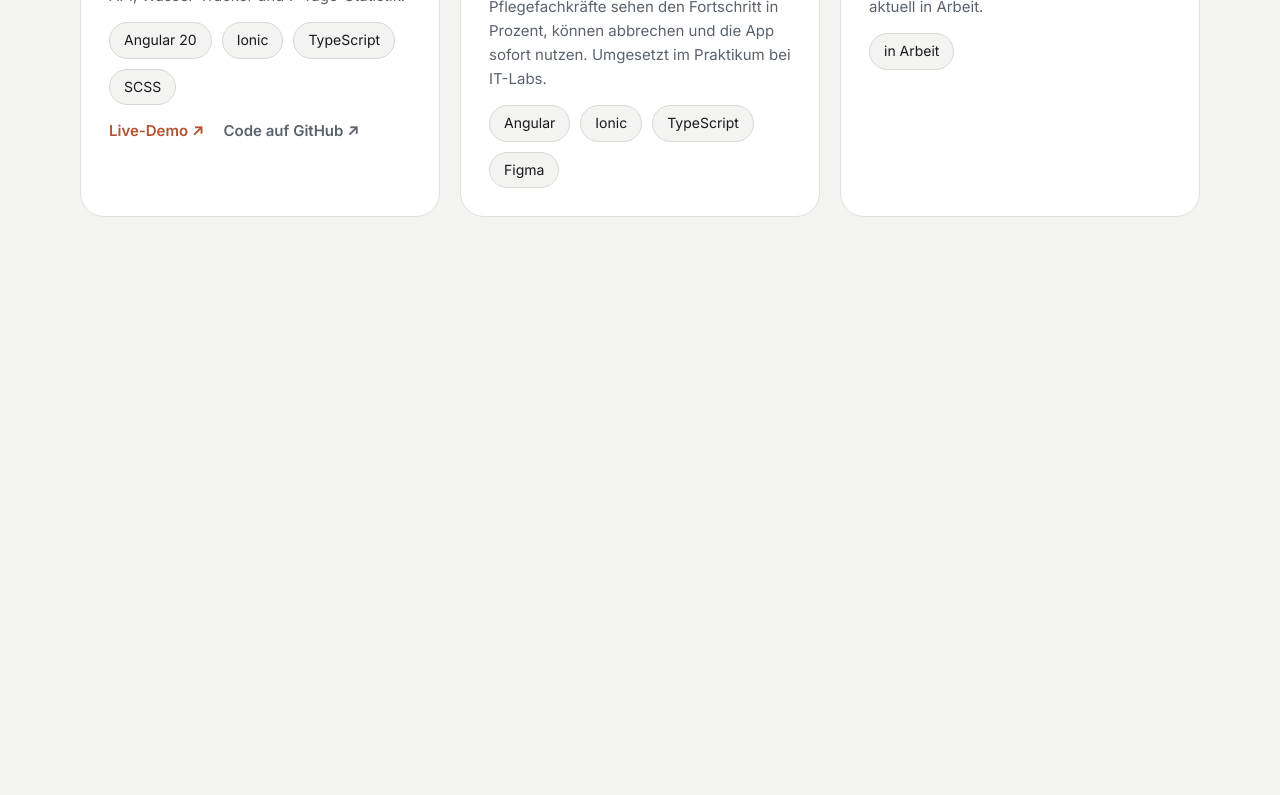
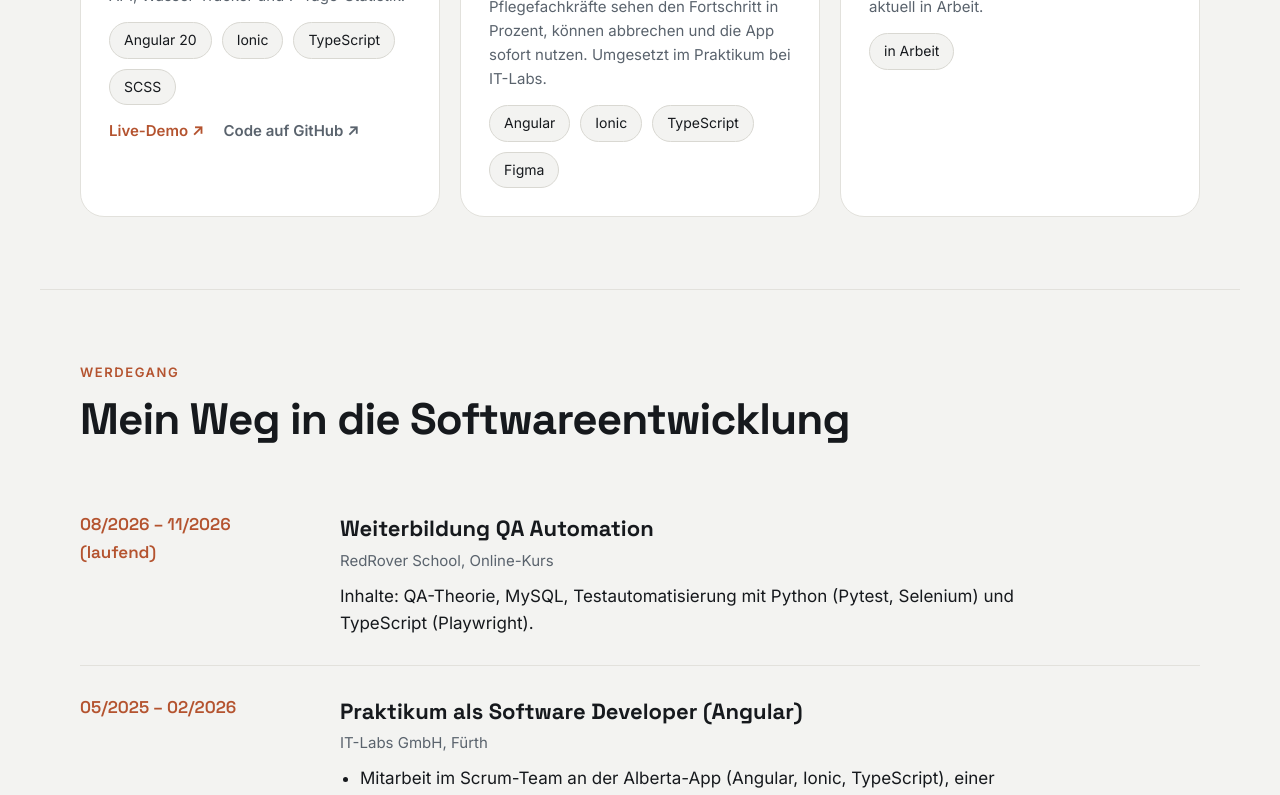
Before and after one commit to MarinaHusar/portfolio, an Angular app: page / in a window 1280 px wide. Shown: the part 2000-2795 px from the top of the page. Before the commit the page ends 2289 px from the top, so only its background shows below. Built offline with nearby package versions, Linux system fonts and the light colour scheme.

Commit message:
Werdegang komplett

```diff
--- a/src/app/app.html
+++ b/src/app/app.html
@@ -30,6 +30,7 @@
       <!-- hier kommt später der Avatar -->
     </div>
   </section>
+
   <section class="section" id="technologien">
     <p class="label">Technologien</p>
     <h2>Womit ich arbeite</h2>
@@ -46,6 +47,7 @@
       }
     </div>
   </section>
+
   <section class="section" id="projekte">
     <p class="label">Projekte</p>
     <h2>Was ich gebaut habe</h2>
@@ -79,6 +81,31 @@
       }
     </div>
   </section>
+
+  <section class="section" id="werdegang">
+    <p class="label">Werdegang</p>
+    <h2>Mein Weg in die Softwareentwicklung</h2>
+    <div class="timeline">
+      @for (item of stations; track item.title) {
+      <div class="station">
+        <div class="station-date">{{ item.date }}</div>
+        <div class="station-body">
+          <h3>{{ item.title }}</h3>
+          <p class="place">{{ item.place }}</p>
+          @if (item.text) {
+          <p class="text">{{ item.text }}</p>
+          } @if (item.points) {
+          <ul class="points">
+            @for (point of item.points; track point) {
+            <li>{{ point }}</li>
+            }
+          </ul>
+          }
+        </div>
+      </div>
+      }
+    </div>
+  </section>
 </main>
 
 <router-outlet />
--- a/src/app/app.scss
+++ b/src/app/app.scss
@@ -213,3 +213,56 @@ h2 {
     color: var(--muted);
   }
 }
+.timeline {
+  display: flex;
+  flex-direction: column;
+}
+
+.station {
+  display: flex;
+  flex-wrap: wrap;
+  gap: 12px 40px;
+  padding: 28px 0;
+  border-bottom: 1px solid var(--border);
+
+  &:last-child {
+    border-bottom: none;
+  }
+}
+
+.station-date {
+  flex: 0 0 220px;
+  font-family: "Space Grotesk", sans-serif;
+  font-weight: 600;
+  color: var(--accent);
+}
+
+.station-body {
+  flex: 1 1 360px;
+  min-width: 0;
+
+  h3 {
+    margin: 0;
+    font-size: 22px;
+  }
+
+  .place {
+    margin: 2px 0 10px;
+    font-size: 15px;
+    color: var(--muted);
+  }
+
+  .text {
+    margin: 0;
+    max-width: 680px;
+  }
+}
+
+.points {
+  margin: 0;
+  padding-left: 20px;
+  max-width: 680px;
+  display: flex;
+  flex-direction: column;
+  gap: 6px;
+}
--- a/src/app/app.ts
+++ b/src/app/app.ts
@@ -8,6 +8,14 @@ interface Project {
   demo?: string;
   code?: string;
   image?: string;
+}
+
+interface Station {
+  date: string;
+  title: string;
+  place: string;
+  text?: string;
+  points?: string[];
 }
 
 @Component({
@@ -87,4 +95,84 @@ export class App {
       tags: ["in Arbeit"],
     },
   ];
+  protected stations: Station[] = [
+    {
+      date: "08/2026 – 11/2026 (laufend)",
+      title: "Weiterbildung QA Automation",
+      place: "RedRover School, Online-Kurs",
+      text: "Inhalte: QA-Theorie, MySQL, Testautomatisierung mit Python (Pytest, Selenium) und TypeScript (Playwright).",
+    },
+    {
+      date: "05/2025 – 02/2026",
+      title: "Praktikum als Software Developer (Angular)",
+      place: "IT-Labs GmbH, Fürth",
+      points: [
+        "Mitarbeit im Scrum-Team an der Alberta-App (Angular, Ionic, TypeScript), einer produktiven Cross-Platform-App für Pflegefachkräfte (Web, Android, iOS): Entwicklung und Erweiterung von UI-Features sowie Analyse und Behebung von Bugs in der bestehenden Codebasis",
+        "Einheitliches Erscheinungsbild: Umsetzung von Figma-Designs (u. a. Synchronisationsbildschirm für verschiedene Geräte) in enger Abstimmung mit der Designerin; Nutzung und Erweiterung der Storybook-Komponentenbibliothek für einheitliche Darstellung und Benennung",
+        "Qualitätssicherung: Erstellung eines Testplans für eine Anwendung ohne bisherige systematische manuelle Tests; Feature-Tests und Release-Tests in der Staging-Umgebung auf Android, iOS und Web",
+        "Teamarbeit: Aufgaben als User Stories in Azure DevOps (Boards); Änderungen per Pull Request mit Code Review im Vier-Augen-Prinzip",
+        "IHK-Abschlussprojekt (80 Std.): Neugestaltung des Synchronisationsbildschirms der offlinefähigen App, der bisher keine Rückmeldung zum Stand und keine Abbruchmöglichkeit bot; vier selbst formulierte User Stories, Umsetzung nach Figma-Designs",
+        "Ergebnis: Pflegefachkräfte sehen den Fortschritt in Prozent in Echtzeit, können die Synchronisation abbrechen und die App sofort nutzen und erhalten Tipps in einer Infobox; Funktions- und Usability-Tests auf Android und iOS, Übergabe an IT-Labs, Dokumentation inkl. UML-Diagrammen, Präsentation und Verteidigung bei der IHK",
+      ],
+    },
+    {
+      date: "02/2024 – 02/2026",
+      title:
+        "Umschulung zur Fachinformatikerin für Anwendungsentwicklung (IHK)",
+      place: "GFN GmbH, Nürnberg",
+      text: "Schwerpunkte: Anwendungsentwicklung (objektorientierte Programmierung (OOP), Grundlagen Python und Java, Benutzerschnittstellen, kundenspezifische Anwendungen), Datenbanken und SQL, systemübergreifende Datenbereitstellung, IT-Sicherheit (Schutzbedarfsanalyse), Netzwerke und Dienste, Projektmanagement, UML-Modellierung, Fachenglisch, Serviceanfragen.",
+      points: [
+        "IHK-Abschlussprojekt: Entwicklung eines modernen Synchronisationsbildschirms für die Alberta-App (umgesetzt im Praktikum bei IT-Labs, Projektdokumentation inkl. User Stories, UML-Diagrammen und Präsentation) erfolgreich abgeschlossen",
+      ],
+    },
+    {
+      date: "12/2023 – 01/2024",
+      title: "Vorbereitungskurs IT-Umschulung",
+      place: "GFN GmbH, Nürnberg",
+      text: "Grundlagen der IT-Technik und Anwendungsentwicklung, Algorithmen, Netzwerke, digitale Sicherheit, IT-Service-Management.",
+    },
+    {
+      date: "10/2023 – 11/2023",
+      title: "Erprobungscenter für Digitale Berufe",
+      place: "DCI, Berlin",
+      points: [
+        "Web Development (HTML, CSS) mit Abschlussprojekt: Bau und Präsentation einer eigenen Webseite",
+        "Online-Marketing (SEO, SEA, Social Media)",
+      ],
+    },
+    {
+      date: "2021 – 2023",
+      title: "Integrationsphase in Deutschland",
+      place: "Integrations- und Sprachkurse",
+      text: "Vorbereitung auf den deutschen Arbeitsmarkt (Deutsch bis B2 Beruf).",
+    },
+    {
+      date: "06/2017 – 02/2021",
+      title: "Social Media Managerin",
+      place: "Selbstständig, remote",
+      points: [
+        "Aufbau und Betreuung von Kunden-Accounts auf Instagram, Facebook/Meta und VK, oft ausgehend von null: Content-Plan, Fotos, Texte und Design, teils komplett übernommen, teils mit Anleitung zur eigenen Umsetzung",
+        "Mehr Reichweite, Follower, Anfragen und Verkäufe für Kunden durch Algorithmus-Optimierung, gezielte Werbung (Targeting) und Auswertung der Ergebnisse",
+        "Neukunden kamen über die eigene Social-Media-Präsenz ohne aktive Akquise",
+      ],
+    },
+    {
+      date: "05/2014 – 08/2020",
+      title: "Projektmanagerin",
+      place:
+        "Werbeagentur, Krasnodar (zunächst angestellt in einer anderen Agentur, ab 2015 Mitgründerin der eigenen Agentur)",
+      points: [
+        "Kundenbasis von Grund auf aufgebaut, vom Kleinauftrag bis zu Handelsketten und Einkaufszentren (über 50 Kunden); über Kontakte zu Centermanagern Erstaufträge bei Neueröffnungen und anschließend Weiterempfehlung als zuverlässiger Dienstleister",
+        "Projektleitung von der Anfrage bis zur Übergabe (Kundenkommunikation, Produktionskontrolle, Materialbestellung, Abrechnung) mit Koordination von Mitarbeitenden, Monteuren und Druckereien; Termine eingehalten",
+        "Viele Stammkunden mit Folgeaufträgen",
+      ],
+    },
+    {
+      date: "09/2009 – 07/2014",
+      title:
+        "Bachelor of Arts, Wirtschaftswissenschaft (in Deutschland anerkannt)",
+      place: "Russische Staatliche Sozialuniversität, Moskau",
+      text: "Diplom „Spezialistin für Werbung“.",
+    },
+  ];
 }
```
